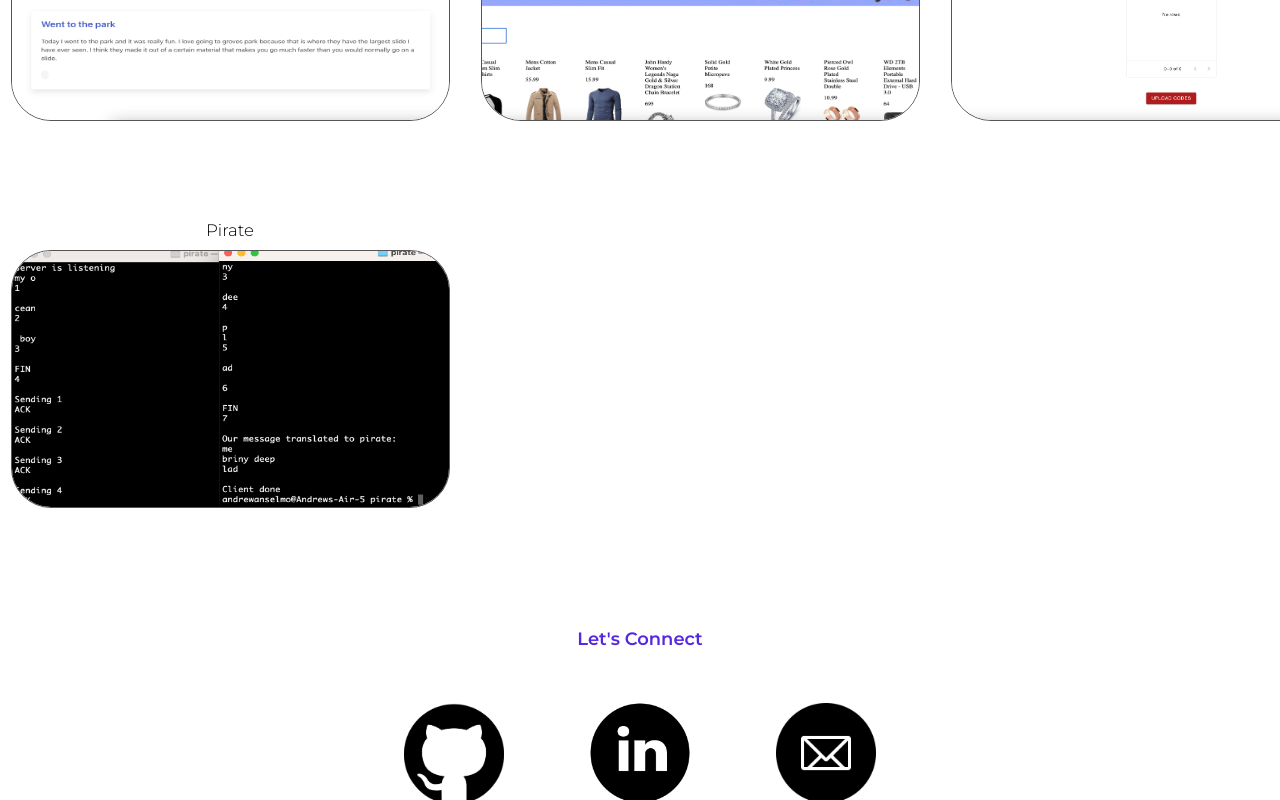
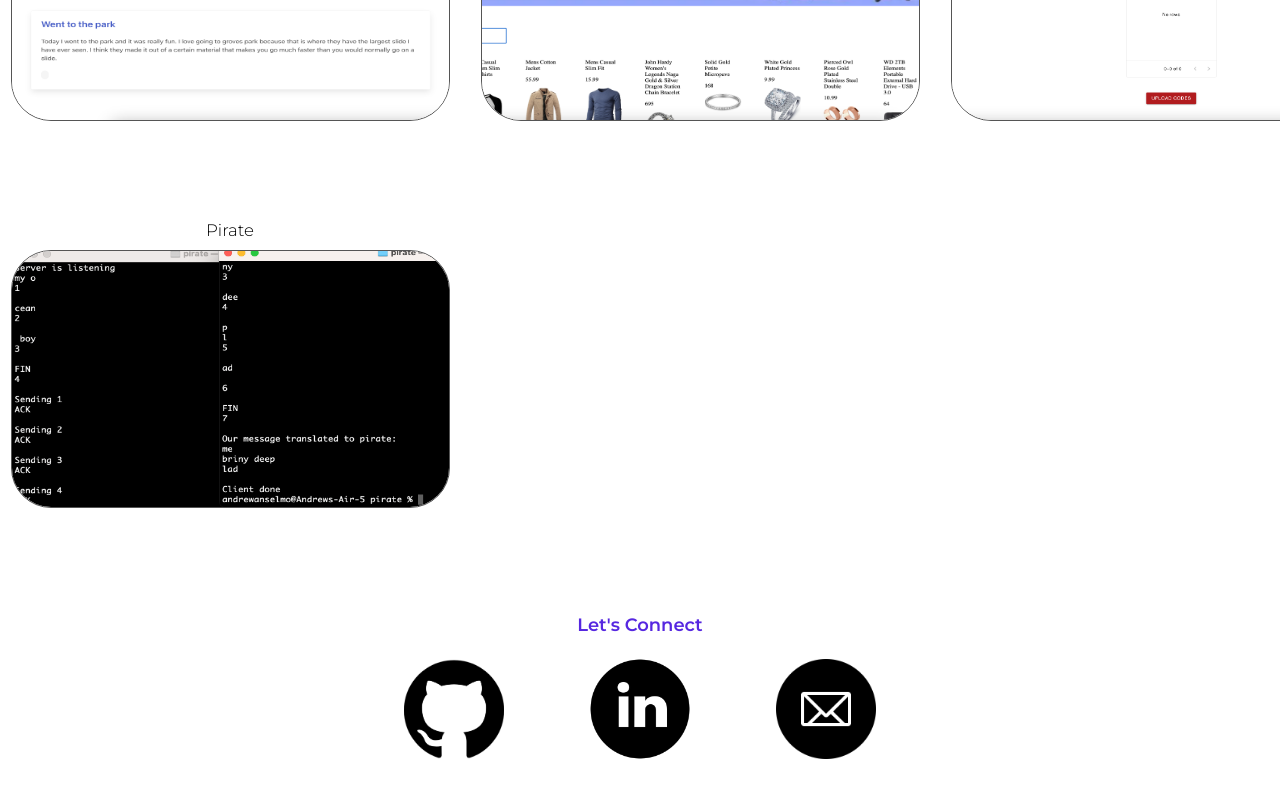
Before and after one commit to andrewanselmo/Andrew-Site, a React (Vite) app: page / in a window 1280 px wide. Shown: the part 2000-2800 px from the top of the page. After the commit the page ends 2763 px from the top, so only its background shows below. Built offline with nearby package versions, Linux system fonts and the light colour scheme.

Commit message:
updated nav

```diff
--- a/src/components/Content.css
+++ b/src/components/Content.css
@@ -401,7 +401,7 @@ body {
 #contact{
     grid-template-columns: 0.2fr 0.2fr 0.2fr;
     gap: 10px;
-    grid-auto-rows: minmax(100px, auto);
+    /* grid-auto-rows: minmax(100px, auto); */
     margin-top: 50px;
     display: grid;
     align-items: center;
@@ -417,6 +417,7 @@ body {
     grid-column: 2;
     grid-row: 1;
     padding: 10px;
+    margin-top: 15px;
     font-size: 1.4vw;
     text-align: center;
     font-family: 'Montserrat', sans-serif;
--- a/src/components/Navbar.css
+++ b/src/components/Navbar.css
@@ -13,6 +13,7 @@ nav {
     width: 97%;
     /* font-family: 'Roboto', sans-serif; */
     font-family: 'Roboto', sans-serif;
+    z-index: 1;
 
   }
 
@@ -24,6 +25,7 @@ nav {
     flex: 1;
 
 
+
   }
 
   ul{
@@ -32,6 +34,7 @@ nav {
     font-size: 1.2rem;
     list-style: none;
     padding: 0;
+
 
   }
 
```
